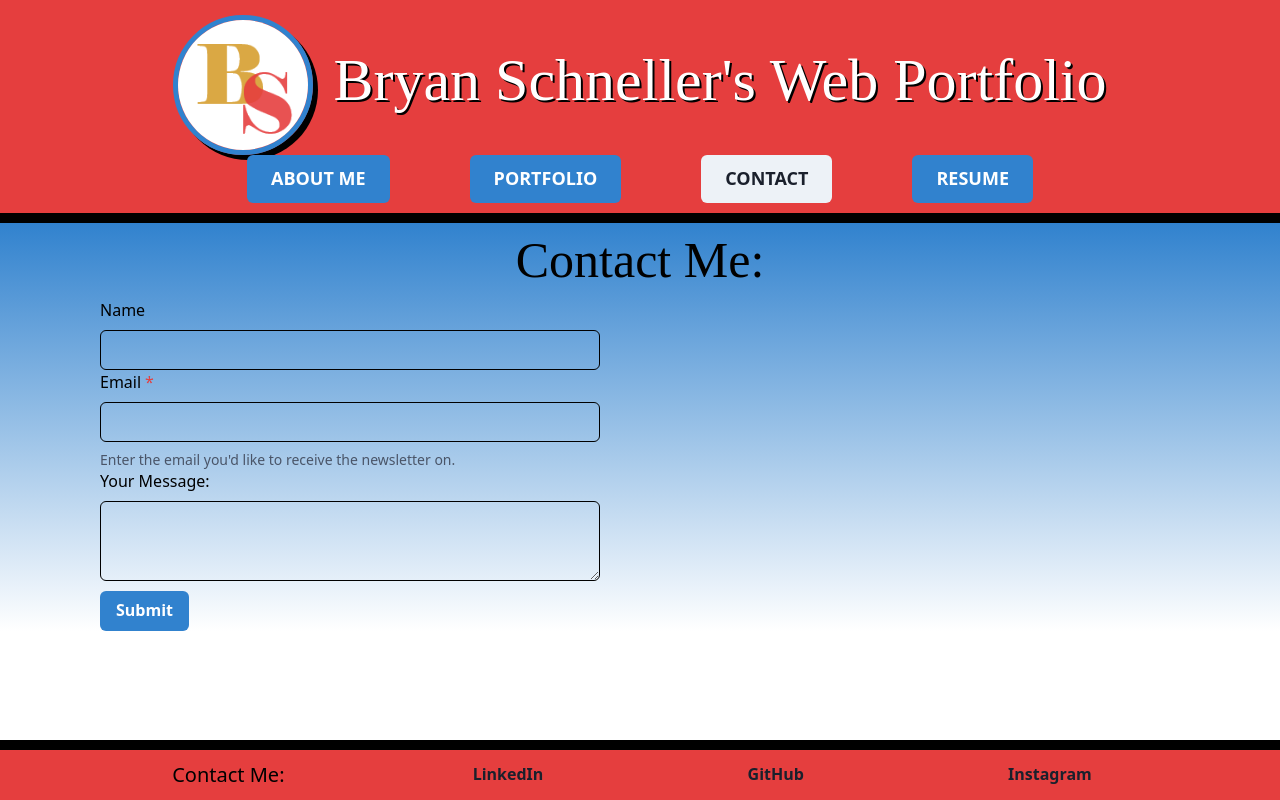
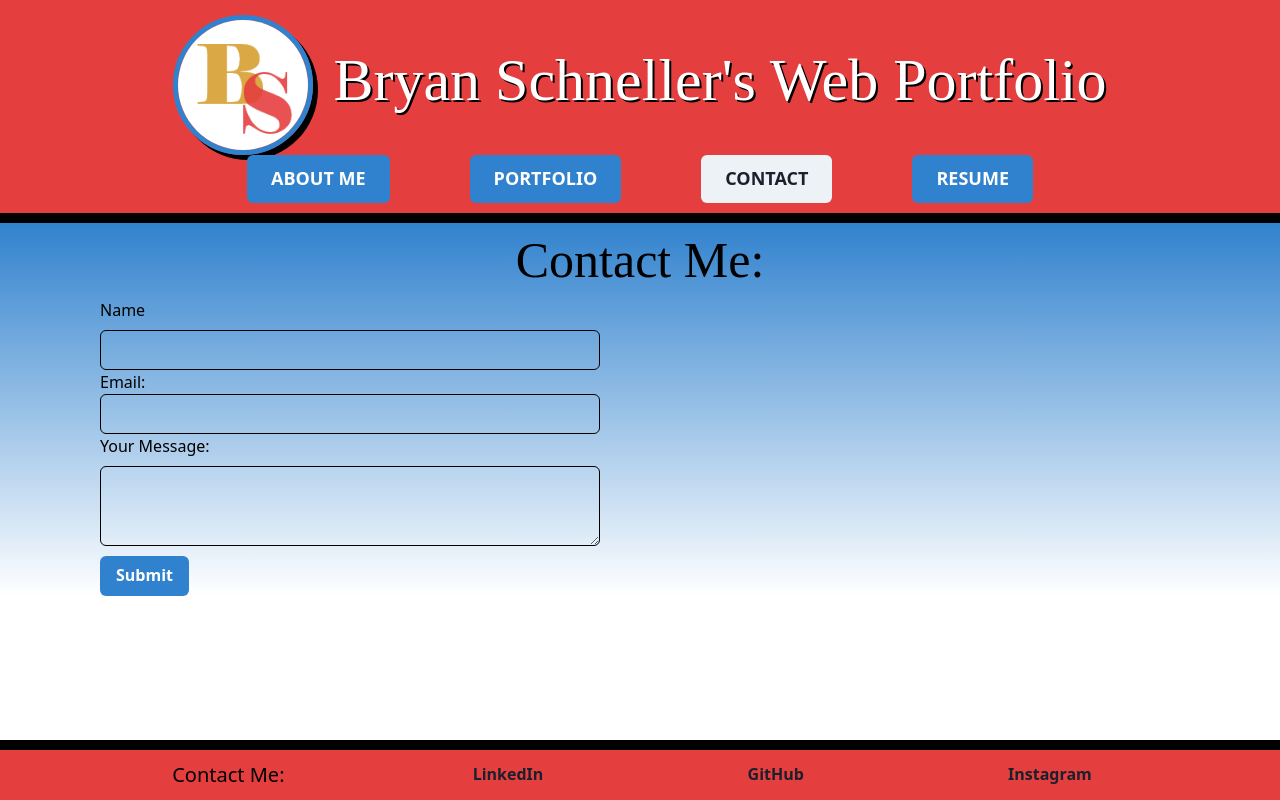
Before and after one commit to ChairSitter/DeveloperPortfolio, a React (Vite) app: page /Contact in a window 1280 px wide. Built offline with nearby package versions, Linux system fonts and the light colour scheme; a web font is replaced by a local one.

Commit message:
Fix contact form

```diff
--- a/package.json
+++ b/package.json
@@ -13,10 +13,12 @@
     "@chakra-ui/react": "^2.8.2",
     "@emotion/react": "^11.11.4",
     "@emotion/styled": "^11.11.5",
+    "formik": "^2.4.5",
     "framer-motion": "^11.1.1",
     "react": "^18.2.0",
     "react-dom": "^18.2.0",
-    "react-router-dom": "^6.11.1"
+    "react-router-dom": "^6.11.1",
+    "yup": "^1.4.0"
   },
   "devDependencies": {
     "@types/react": "^18.2.66",
--- a/src/pages/Contact.jsx
+++ b/src/pages/Contact.jsx
@@ -9,22 +9,63 @@ import {
     Button
 } from '@chakra-ui/react'
 
+const EmailInput = () => {
+    const [email, setEmail] = useState('');
+    const [validEmail, setValidEmail] = useState(true);
+
+    const validateEmail = () => {
+        const emailRegex = /^[^\s@]+@[^\s@]+\.[^\s@]+$/;
+        const isValid = emailRegex.test(email);
+        setValidEmail(isValid);
+    };
+
+    const handleFocus = () => {
+        setValidEmail(true);
+    }
+
+    return (
+        <div>
+            <label htmlFor="email">Email:</label>
+            <Input
+                type="email"
+                id="email"
+                name="email"
+                value={email}
+                onChange={(e) => setEmail(e.target.value)}
+                onBlur={validateEmail}
+                onFocus={handleFocus}
+            />
+            {!validEmail && <p style={{ color: 'red' }}>Please enter a valid email</p>}
+        </div>
+    );
+};
+
 export default function Contact() {
     const [nameInput, setNameInput] = useState('');
-    const [emailInput, setEmailInput] = useState('');
     const [textInput, setTextInput] = useState('');
+    const [validName, setValidName] = useState(true);
+    const [validText, setValidText] = useState(true);
 
     const handleNameInputChange = (e) => {
         setNameInput(e.target.value);
     }
-    const handleEmailInputChange = (e) => {
-        setEmailInput(e.target.value);
-    }
     const handleTextInputChange = (e) => {
         setTextInput(e.target.value);
     }
-
-    const isError = emailInput.match(['\A[A-Z0-9+_.-]+@[A-Z0-9.-]+\Z']);
+    const handleNameBlur = () => {
+        const isValid = nameInput !== '';
+        setValidName(isValid);
+    }
+    const handleTextBlur = () => {
+        const isValid = textInput !== '';
+        setValidText(isValid);
+    }
+    const handleNameFocus = () => {
+        setValidName(true);
+    }
+    const handleTextFocus = () => {
+        setValidText(true);
+    }
 
 
     return (
@@ -33,20 +74,21 @@ export default function Contact() {
             <div id="contact-content" className="page-content">
                 <FormControl>
                     <FormLabel>Name</FormLabel>
-                    <Input type="text" value={nameInput} onChange={handleNameInputChange}></Input>
-                    <FormControl isRequired isInvalid={isError}>
-                        <FormLabel>Email</FormLabel>
-                        <Input type='email' value={emailInput} onChange={handleEmailInputChange}/>
-                        {!isError ? (
-                            <FormHelperText>
-                                Enter the email you'd like to receive the newsletter on.
-                            </FormHelperText>
-                        ) : (
-                            <FormErrorMessage>Email is required.</FormErrorMessage>
-                        )}
-                    </FormControl>
+                    <Input type="text"
+                    value={nameInput}
+                    onChange={handleNameInputChange}
+                    onBlur={handleNameBlur}
+                    onFocus={handleNameFocus}></Input>
+                    {!validName && <p style={{ color: 'red' }}>Please enter your name</p>}
+
+                    <EmailInput></EmailInput>
+
                     <FormLabel>Your Message:</FormLabel>
-                    <Textarea value={textInput} onChange={handleTextInputChange}></Textarea>
+                    <Textarea value={textInput}
+                    onChange={handleTextInputChange}
+                    onBlur={handleTextBlur}
+                    onFocus={handleTextFocus}></Textarea>
+                    {!validText && <p style={{ color: 'red' }}>Please enter a message</p>}
 
                     <Button colorScheme='blue'>Submit</Button>
                 </FormControl>
```
Also changed, not shown: 1 other file (tests, documents, lock files or other folders).
